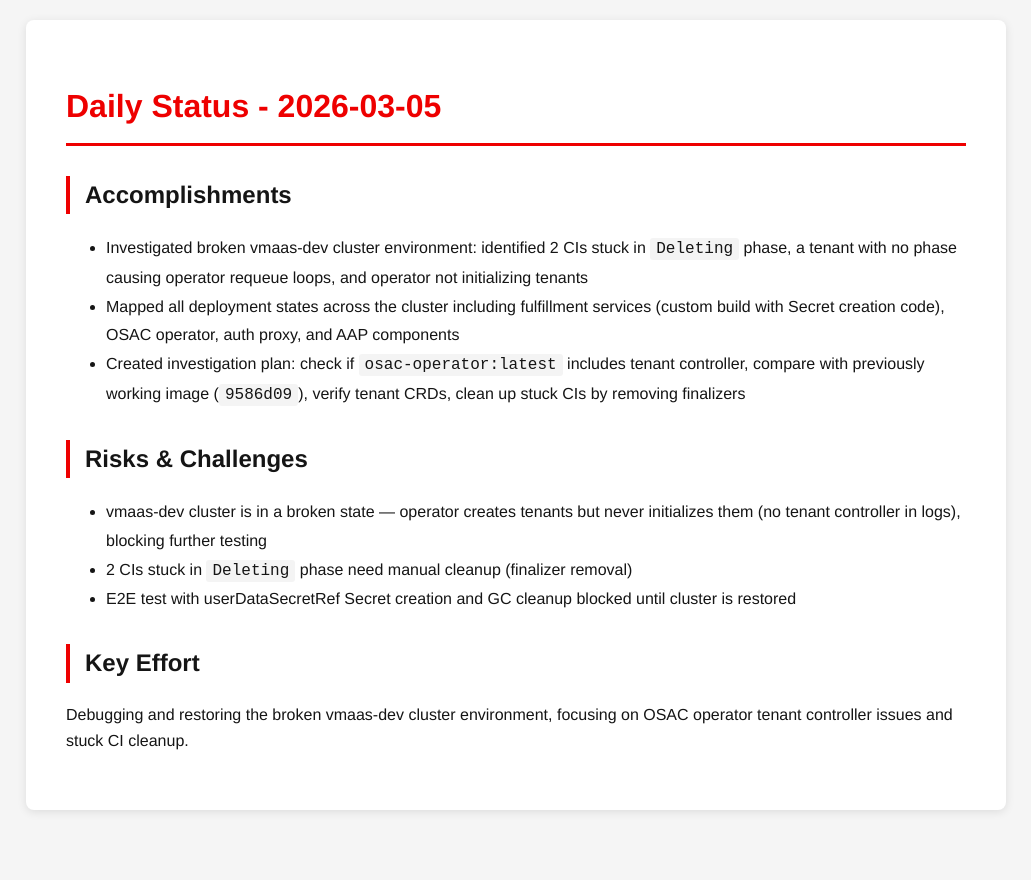
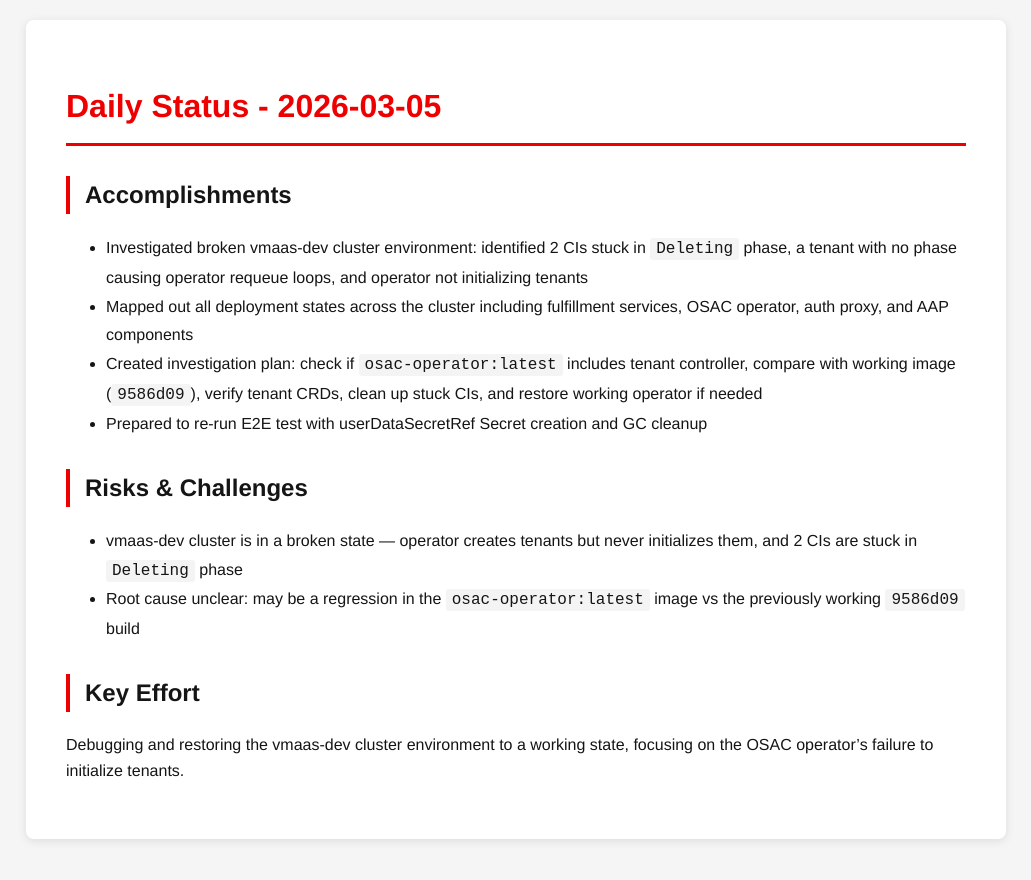
Before and after one commit to tzvatot/daily-status, a Jekyll site: the page built from 2026-03-05.md, in a window 1280 px wide. Shown: the top 880 px of the page, without its empty margins (124-1155 px from the left). Built offline with Jekyll 4.4.1, drawn with Linux system fonts in a browser that asks for light colours.

Commit message:
Daily status update - 2026-03-05

```diff
--- a/2026-03-05.md
+++ b/2026-03-05.md
@@ -8,13 +8,13 @@ date: 2026-03-05
 
 ## Accomplishments
 - Investigated broken vmaas-dev cluster environment: identified 2 CIs stuck in `Deleting` phase, a tenant with no phase causing operator requeue loops, and operator not initializing tenants
-- Mapped all deployment states across the cluster including fulfillment services (custom build with Secret creation code), OSAC operator, auth proxy, and AAP components
-- Created investigation plan: check if `osac-operator:latest` includes tenant controller, compare with previously working image (`9586d09`), verify tenant CRDs, clean up stuck CIs by removing finalizers
+- Mapped out all deployment states across the cluster including fulfillment services, OSAC operator, auth proxy, and AAP components
+- Created investigation plan: check if `osac-operator:latest` includes tenant controller, compare with working image (`9586d09`), verify tenant CRDs, clean up stuck CIs, and restore working operator if needed
+- Prepared to re-run E2E test with userDataSecretRef Secret creation and GC cleanup
 
 ## Risks & Challenges
-- vmaas-dev cluster is in a broken state — operator creates tenants but never initializes them (no tenant controller in logs), blocking further testing
-- 2 CIs stuck in `Deleting` phase need manual cleanup (finalizer removal)
-- E2E test with userDataSecretRef Secret creation and GC cleanup blocked until cluster is restored
+- vmaas-dev cluster is in a broken state — operator creates tenants but never initializes them, and 2 CIs are stuck in `Deleting` phase
+- Root cause unclear: may be a regression in the `osac-operator:latest` image vs the previously working `9586d09` build
 
 ## Key Effort
-Debugging and restoring the broken vmaas-dev cluster environment, focusing on OSAC operator tenant controller issues and stuck CI cleanup.
+Debugging and restoring the vmaas-dev cluster environment to a working state, focusing on the OSAC operator's failure to initialize tenants.
```
